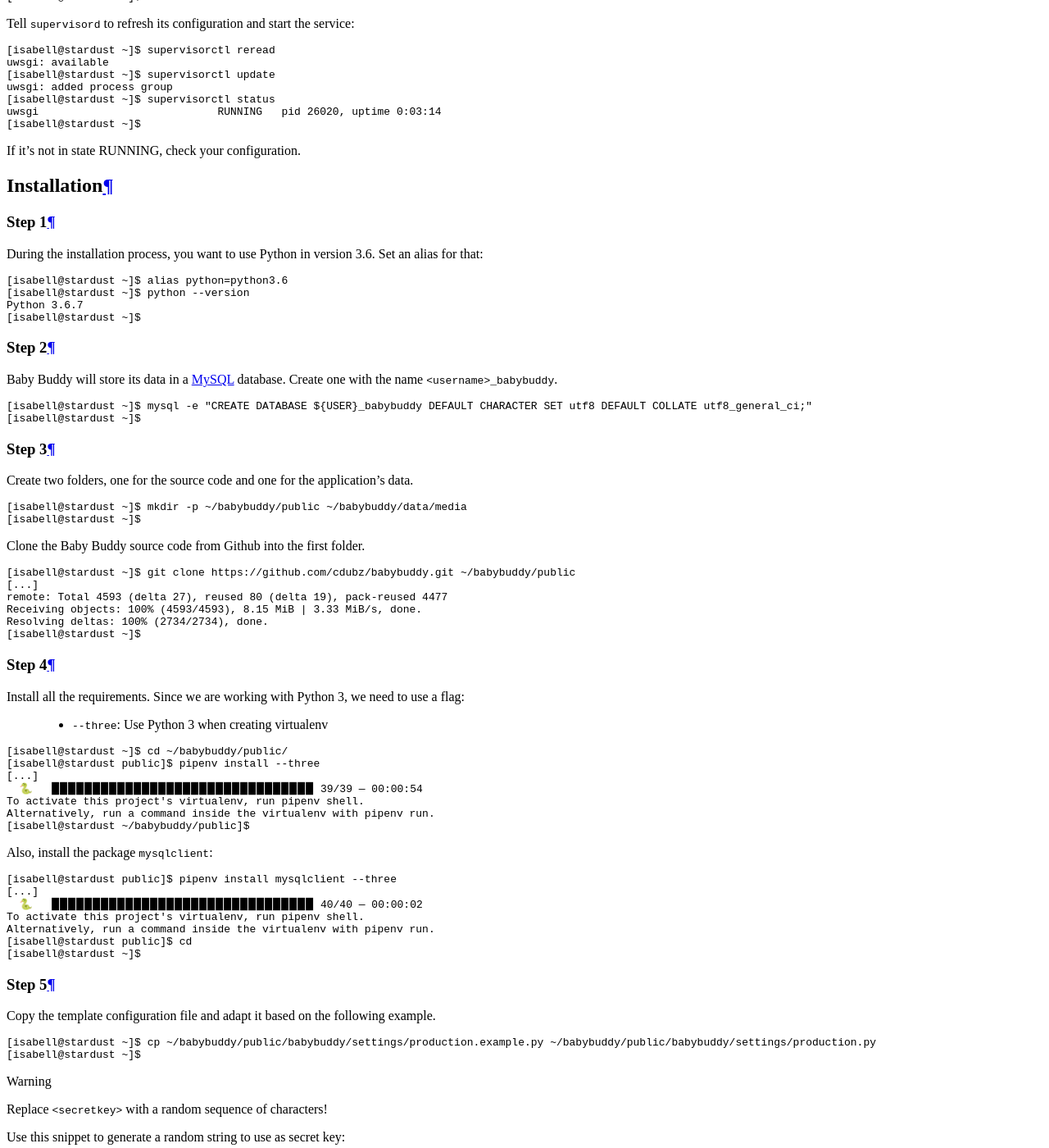
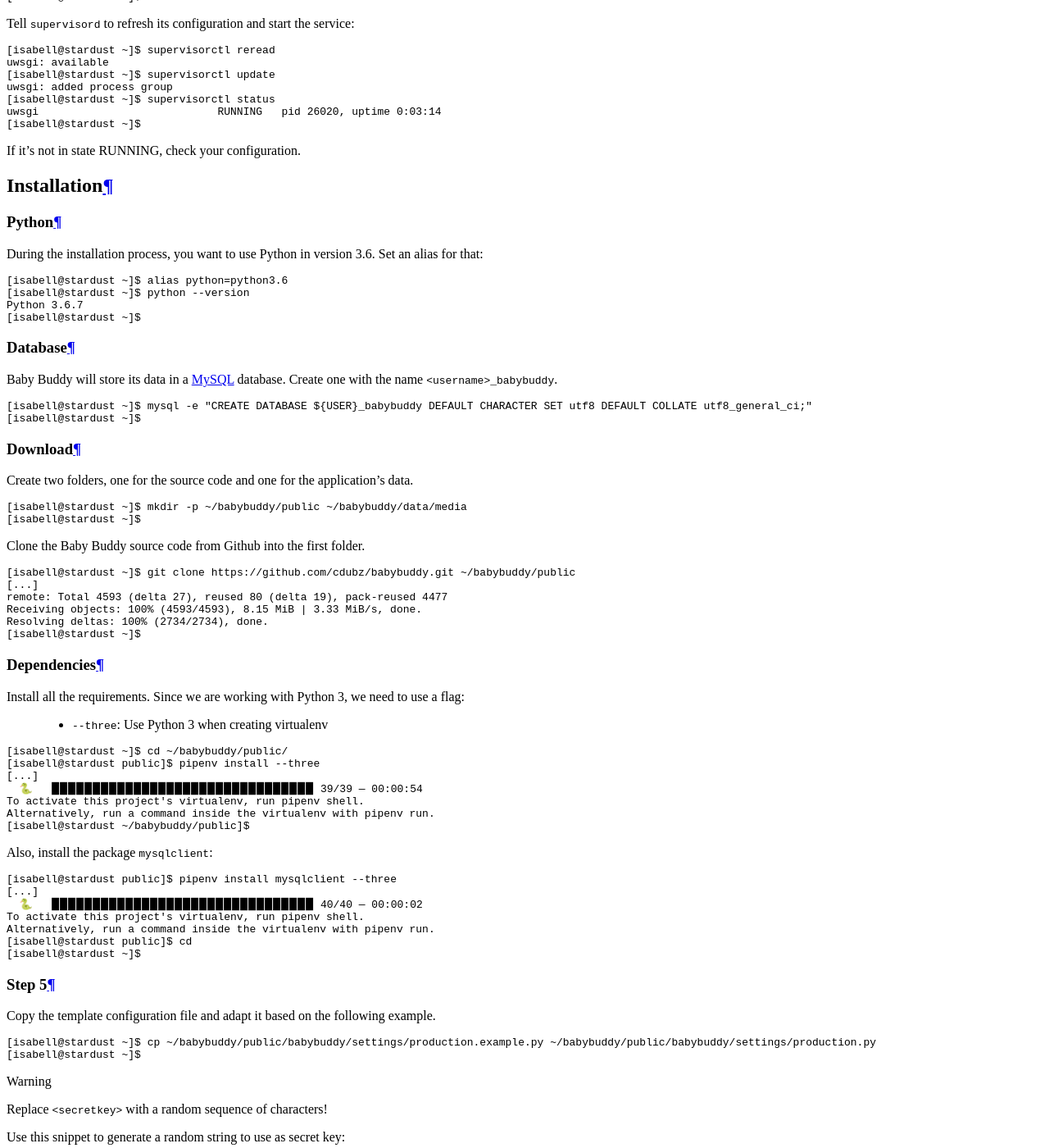
Before and after one commit to Uberspace/lab, a Sphinx documentation site: the page built from source/guide_babybuddy.rst, in a window 1280 px wide and 1400 px high, scrolled down 5391 px. Shown: the whole window at 82% size. Built offline with Sphinx 7.4.7 and the Read the Docs theme 2.0.0, drawn with Linux system fonts in a browser that asks for light colours; some of the changed text lies outside the part shown.

Commit message:
[babybuddy] name all steps

```diff
--- a/source/guide_babybuddy.rst
+++ b/source/guide_babybuddy.rst
@@ -66,7 +66,7 @@
 Installation
 ============
 
-Step 1
+Python
 ------
 During the installation process, you want to use Python in version 3.6. Set an alias for that:
 
@@ -77,8 +77,8 @@
  Python 3.6.7
  [isabell@stardust ~]$
 
-Step 2
-------
+Database
+--------
 Baby Buddy will store its data in a :manual:`MySQL <database-mysql>` database. Create one with the name ``<username>_babybuddy``.
 
 ::
@@ -86,8 +86,8 @@
  [isabell@stardust ~]$ mysql -e "CREATE DATABASE ${USER}_babybuddy DEFAULT CHARACTER SET utf8 DEFAULT COLLATE utf8_general_ci;"
  [isabell@stardust ~]$
 
-Step 3
-------
+Download
+--------
 Create two folders, one for the source code and one for the application's data.
 
 ::
@@ -106,8 +106,8 @@
  Resolving deltas: 100% (2734/2734), done.
  [isabell@stardust ~]$
 
-Step 4
-------
+Dependencies
+------------
 Install all the requirements. Since we are working with Python 3, we need to use a flag:
 
   * ``--three``: Use Python 3 when creating virtualenv
@@ -226,8 +226,8 @@
 
    USE_X_FORWARDED_HOST = True
 
-Step 6
-------
+Database Schema
+---------------
 
 Enter the virtual environment, initialize the database tables and exit the virtual environment again:
 
```
